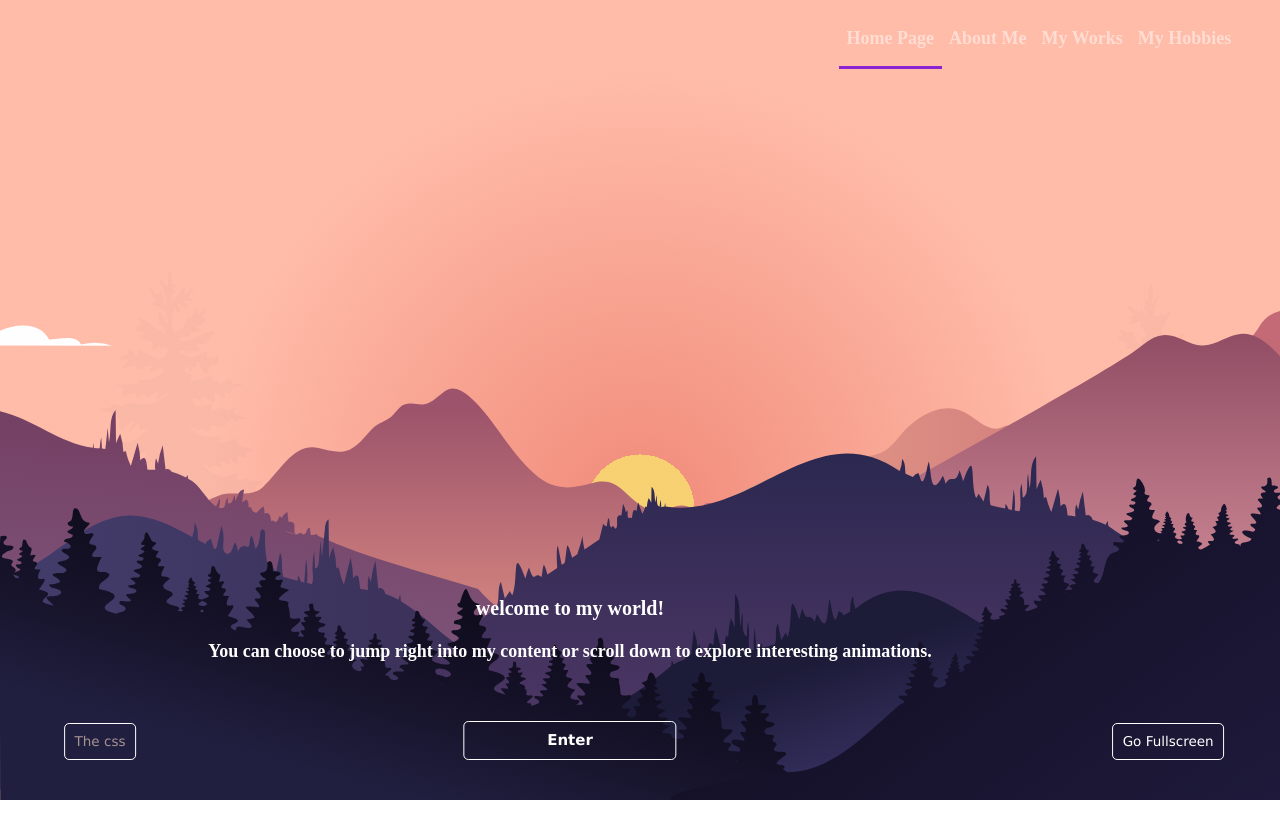
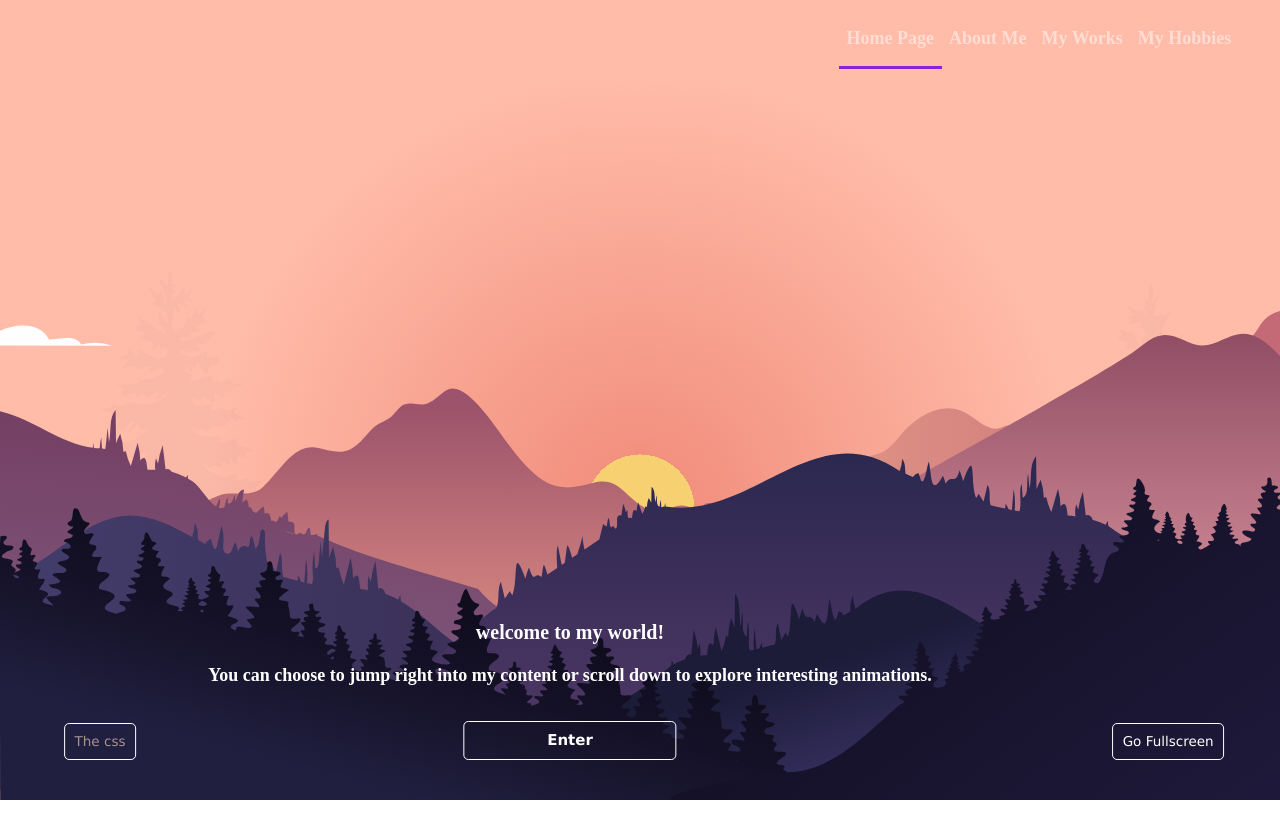
Before and after one commit to kids692/kids692.github.io, a plain HTML site: page img/index.html in a window 1280 px wide. Shown: the top 838 px of the page. Drawn offline with nearby package versions, Linux system fonts and the light colour scheme.

Commit message:
Update index.html

```diff
--- a/img/index.html
+++ b/img/index.html
@@ -366,7 +366,7 @@
 </svg>
 
 <div class="scrollElement"></div>
-<div class="container " style="text-align:center;position:fixed;bottom:15%">
+<div class="container " style="text-align:center;position:fixed;bottom:12%">
   <div class="row">
     <p class="para1" style="text-align:center">welcome to my world!</p>
     <p class="para2">You can choose to jump right into my content or scroll down to explore interesting animations.</p>
```
